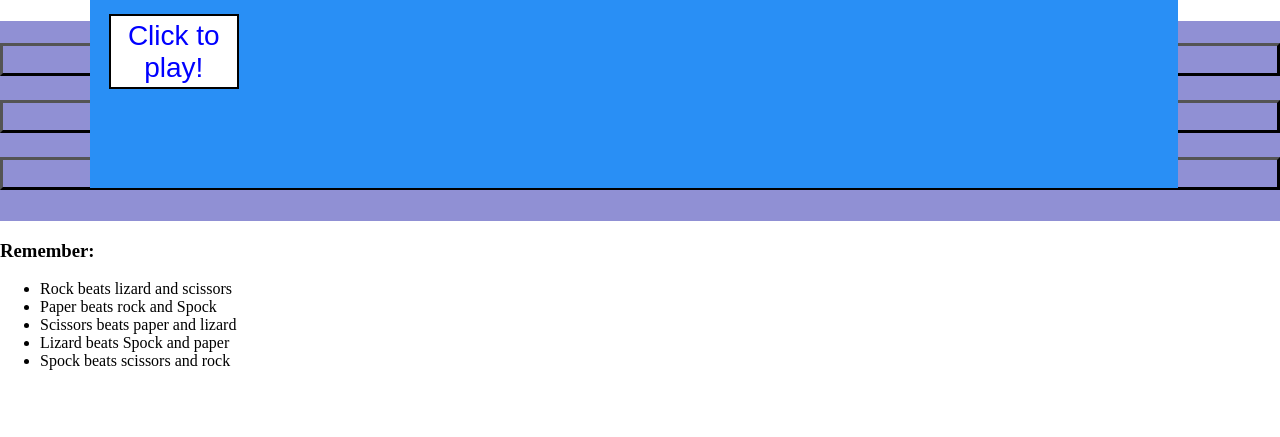
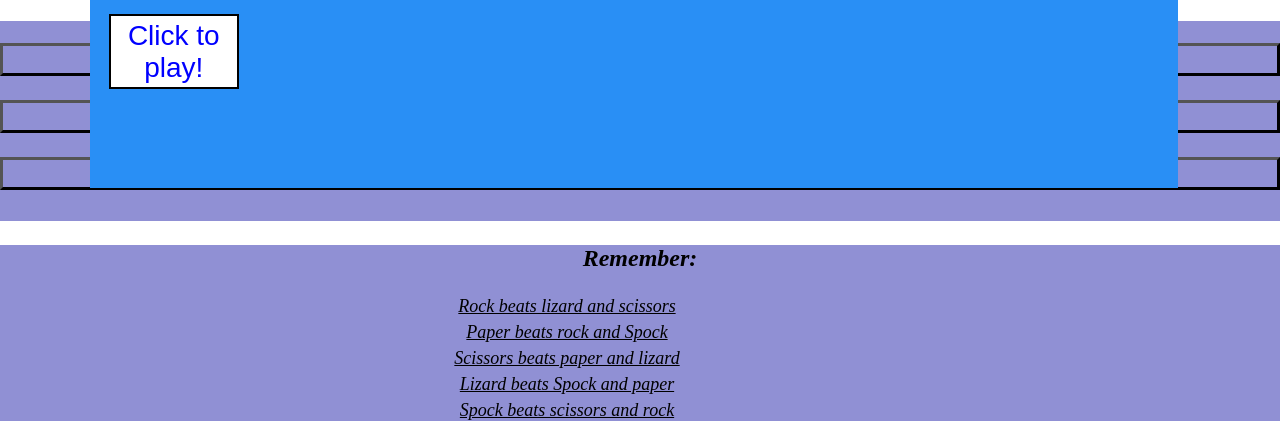
Before and after one commit to erican22/Rock-Paper-Scissors-Lizard-Spock, a plain HTML site: page index.html in a window 1280 px wide. Shown: the part 532-969 px from the top of the page. Before the commit the page ends 918 px from the top, so only its background shows below. Drawn offline with Linux system fonts and the light colour scheme.

Commit message:
Add style to rule section

```diff
--- a/assets/css/style.css
+++ b/assets/css/style.css
@@ -98,6 +98,25 @@ header h1 {
     color: white;
 }
 
+#rule-section {
+    width: 100vw;
+    text-align: center;
+    font-style: oblique;
+    background-color: rgb(144, 144, 212);
+}
+
+h3 {
+    font-size: 24px;
+}
+
+#rule-section li {
+    list-style-type: none;
+    margin-right: 15%;
+    text-decoration: underline;
+    font-size: 18px;
+    margin-bottom: 5px;
+}
+
 .modal {
     background-color:rgb(41, 143, 245);
     font-size: 20px;
--- a/index.html
+++ b/index.html
@@ -40,8 +40,8 @@
         <p class="scoreboard">Computer: <span id="computer-score">0</span></p>
         <p class="scoreboard">Draws: <span id="draws">0</span></p>
     </div>
-    <div><h3>Remember:</h3>
-        </p><ul>
+    <div id="rule-section"><h3>Remember:</h3>
+        <ul>
             <li>Rock beats lizard and scissors</li>
             <li>Paper beats rock and Spock</li>
             <li>Scissors beats paper and lizard</li>
```
